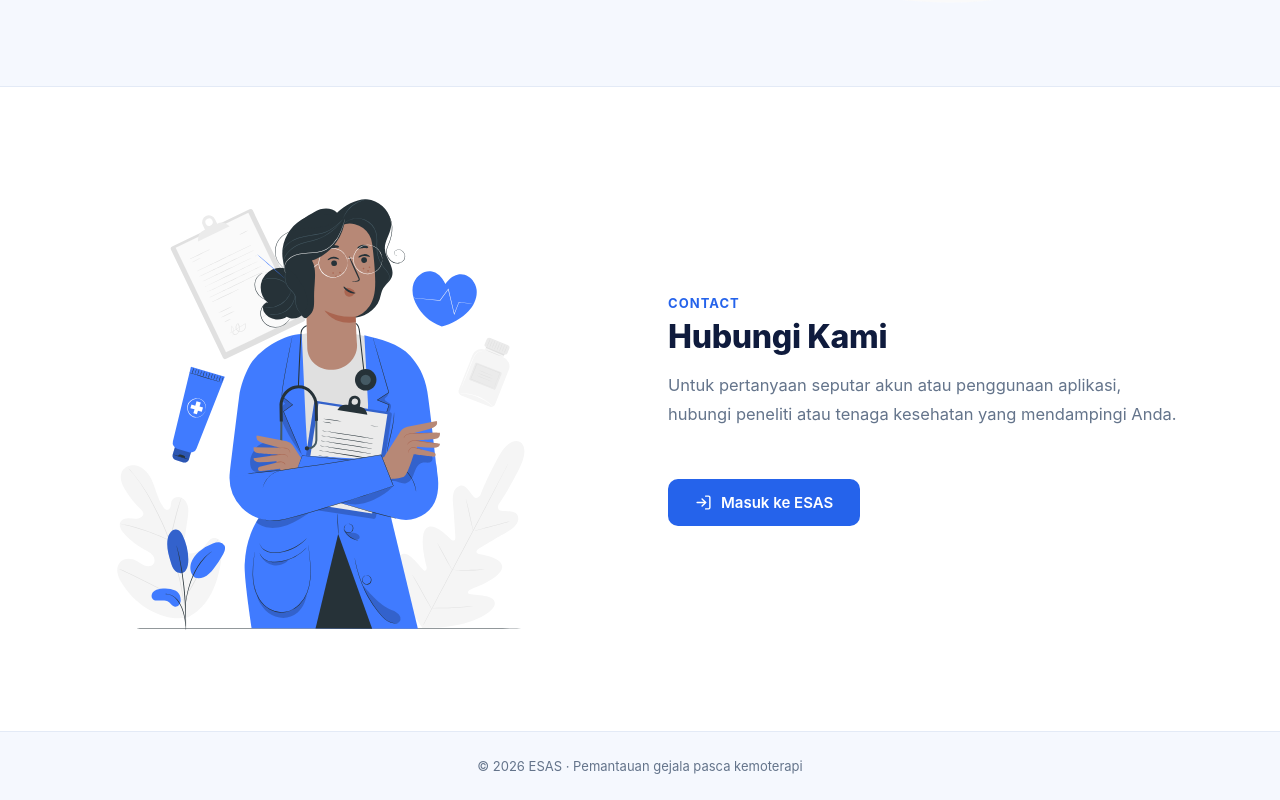
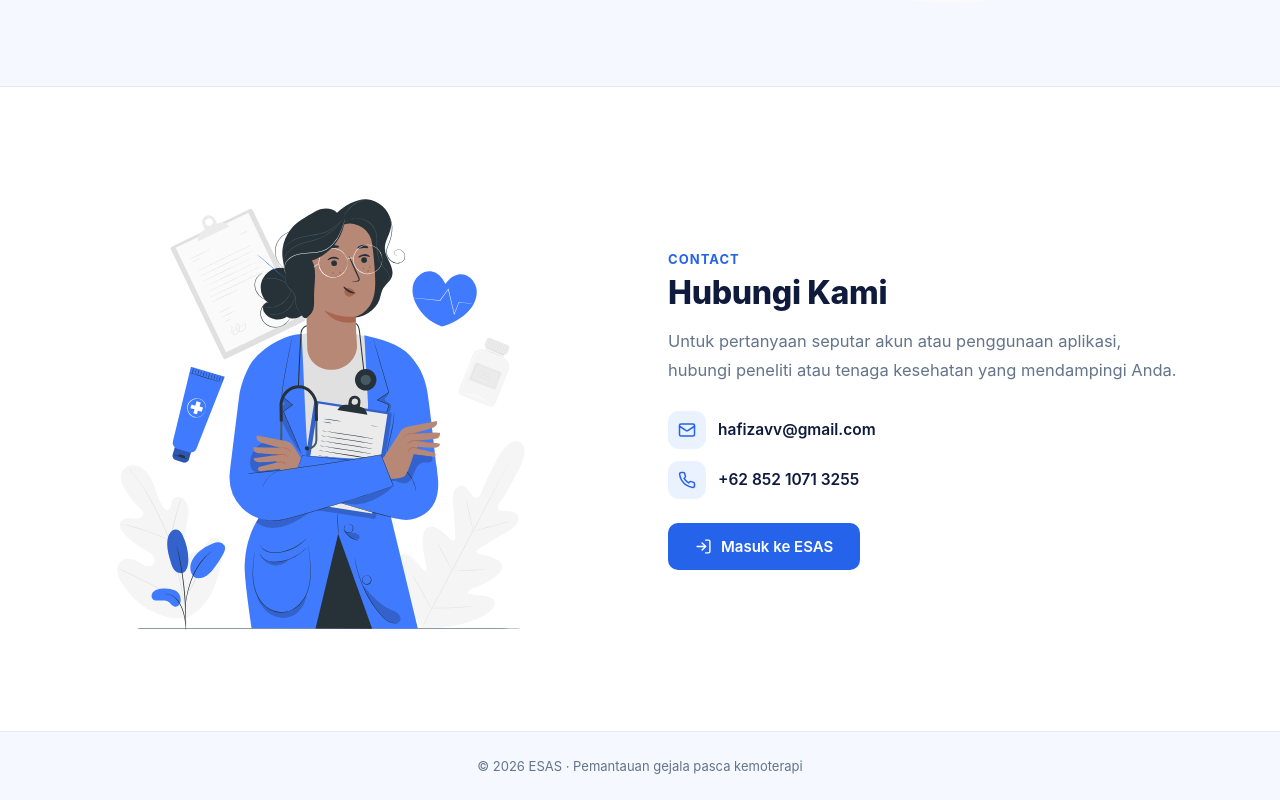
Before and after one commit to ColosusRauf/Esas_PWA, a React (Vite) app: page / in a window 1280 px wide. Shown: the part 2006-2806 px from the top of the page. Built offline with nearby package versions, Linux system fonts and the light colour scheme; the HTML template or start-up script is replaced by a standard one.

Commit message:
Update Landing.jsx

```diff
--- a/src/pages/Landing.jsx
+++ b/src/pages/Landing.jsx
@@ -3,8 +3,8 @@ import { User, ShieldCheck, CalendarClock, FlaskConical, HeartPulse, ClipboardLi
 
 // Isi data kontak di sini. Bagian yang dikosongkan ("") tidak akan ditampilkan.
 const CONTACT = {
-  email: "",
-  phone: "",
+  email: "hafizavv@gmail.com",
+  phone: "+62 852 1071 3255",
   note: "Untuk pertanyaan seputar akun atau penggunaan aplikasi, hubungi peneliti atau tenaga kesehatan yang mendampingi Anda.",
 };
 
```
